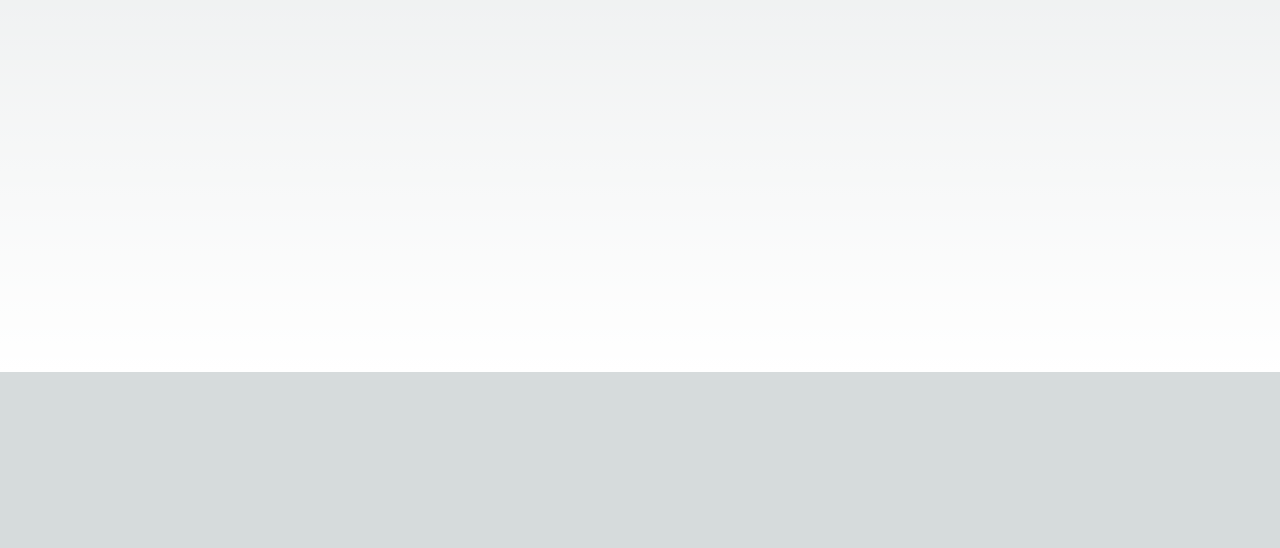
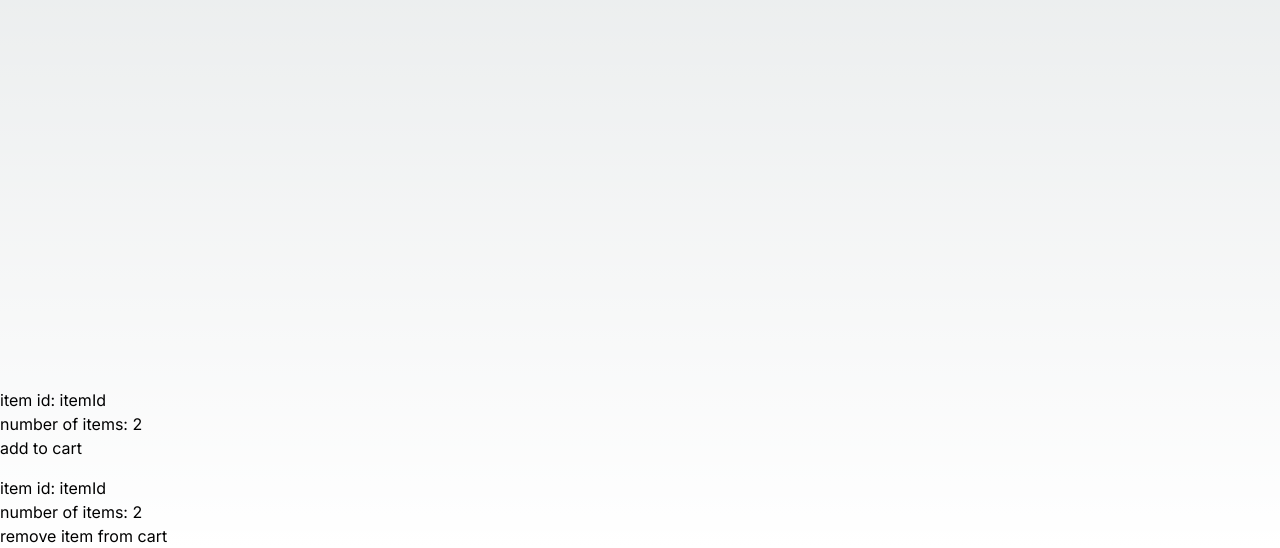
Before and after one commit to WriteCodeHaveFun/shop, a Next.js app: page / in a window 1280 px wide. Shown: the part 652-1200 px from the top of the page. Before the commit the page ends 1024 px from the top, so only its background shows below. Built offline with nearby package versions, Linux system fonts and the light colour scheme; no server answers.

Commit message:
added localStorage. AddToCart and RemoveFromCart

```diff
--- /dev/null
+++ b/app/items/[itemId]/page.js
@@ -0,0 +1,15 @@
+'use client'
+import { usePathname } from "next/navigation"
+
+export default function Item() {
+    const curPath = usePathname();
+    const itemId = curPath.slice(curPath.lastIndexOf('/') + 1)
+    return (
+      <>
+        <div className="flex flex-col items-center justify-between p-24">
+          <p>this is dynamic page</p>
+          <p>item id is: {itemId}</p>
+        </div>
+      </>
+    )
+  }
--- a/app/items/page.js
+++ b/app/items/page.js
@@ -1,9 +1,42 @@
+'use client'
+import Link from 'next/link';
+import { usePathname, useSearchParams } from 'next/navigation';
+import { useRouter } from 'next/navigation';
+
 export default function Items() {
-    return(
+    // return(
+    //     <>
+    //         <main className="flex min-h-screen flex-col items-center justify-between p-24">
+    //             <h1>This is Items page</h1>
+    //         </main>
+    //     </>
+    // )
+    const searchParams = useSearchParams();
+    const router = useRouter();
+    const curPath = usePathname();
+    const q = searchParams.get('search');
+
+    if (searchParams.get('search')) {
+        // Получить все соответствия some_search из базы данных mongodb
+        // и отобразить их на странице
+        return (
+            <>
+                <h1>Страница с параметром поиска: {q}</h1>
+                {/* <button
+                    style={{width: '10px', height: '10px', backgroundColor: 'black'}}
+                    onClick={() => router.push(`/items/${q}`)}
+                    value='button'
+                ></button> */}
+                <Link href={`${curPath}/${q}`}>go to: {q}</Link>
+                <p>router query: {router.query}</p>
+            </>
+        )
+    }
+
+    return (
         <>
-            <main className="flex min-h-screen flex-col items-center justify-between p-24">
-                <h1>This is Items page</h1>
-            </main>
+            <h1>Стандартная страница items</h1>
+            <p>router query: {router.query}</p>
         </>
     )
 }
--- a/app/layout.js
+++ b/app/layout.js
@@ -5,6 +5,8 @@ import { SessionProvider } from "next-auth/react"
 import MainNav from '../components/MainNav'
 import SearchField from '../components/SearchField'
 import LogIn from '../components/LogIn'
+import AddToCart from '@/components/AddToCart'
+import RemoveFromCart from '../components/RemoveFromCart'
 
 const inter = Inter({ subsets: ['latin'] })
 
@@ -22,6 +24,8 @@ export default function RootLayout({ children }) {
           <SearchField></SearchField>
           <LogIn></LogIn>
           {children}
+          <AddToCart itemId={'itemId'} number={2}></AddToCart>
+          <RemoveFromCart itemId={'itemId'} number={2}></RemoveFromCart>
         </body>
       </html>
     </SessionProvider>
--- a/app/page.js
+++ b/app/page.js
@@ -1,6 +1,6 @@
 'use client'
 
-export default async function Home() {
+export default function Home() {
   return (
     <main className="flex min-h-screen flex-col items-center justify-between p-24">
       <h1>This is main page</h1>
--- /dev/null
+++ b/components/AddToCart.js
@@ -0,0 +1,18 @@
+'use client';
+
+export default function AddToCart({itemId, number}) {
+    const addValueTOLocalStorage = () => localStorage.setItem(itemId, number)
+    return(
+        <>
+            <div className="my-4">
+                <p>item id: {itemId}</p>
+                <p>number of items: {number}</p>
+                <button
+                    onClick={() => addValueTOLocalStorage()}
+                >
+                    add to cart
+                </button>
+            </div>
+        </>
+    )
+}
--- /dev/null
+++ b/components/RemoveFromCart.js
@@ -0,0 +1,13 @@
+'use client';
+
+export default function AddToCart({itemId, number}) {
+    return(
+        <>
+            <p>item id: {itemId}</p>
+            <p>number of items: {number}</p>
+            <button
+                onClick={() => localStorage.removeItem(itemId)}
+            >remove item from cart</button>
+        </>
+    )
+}
```
